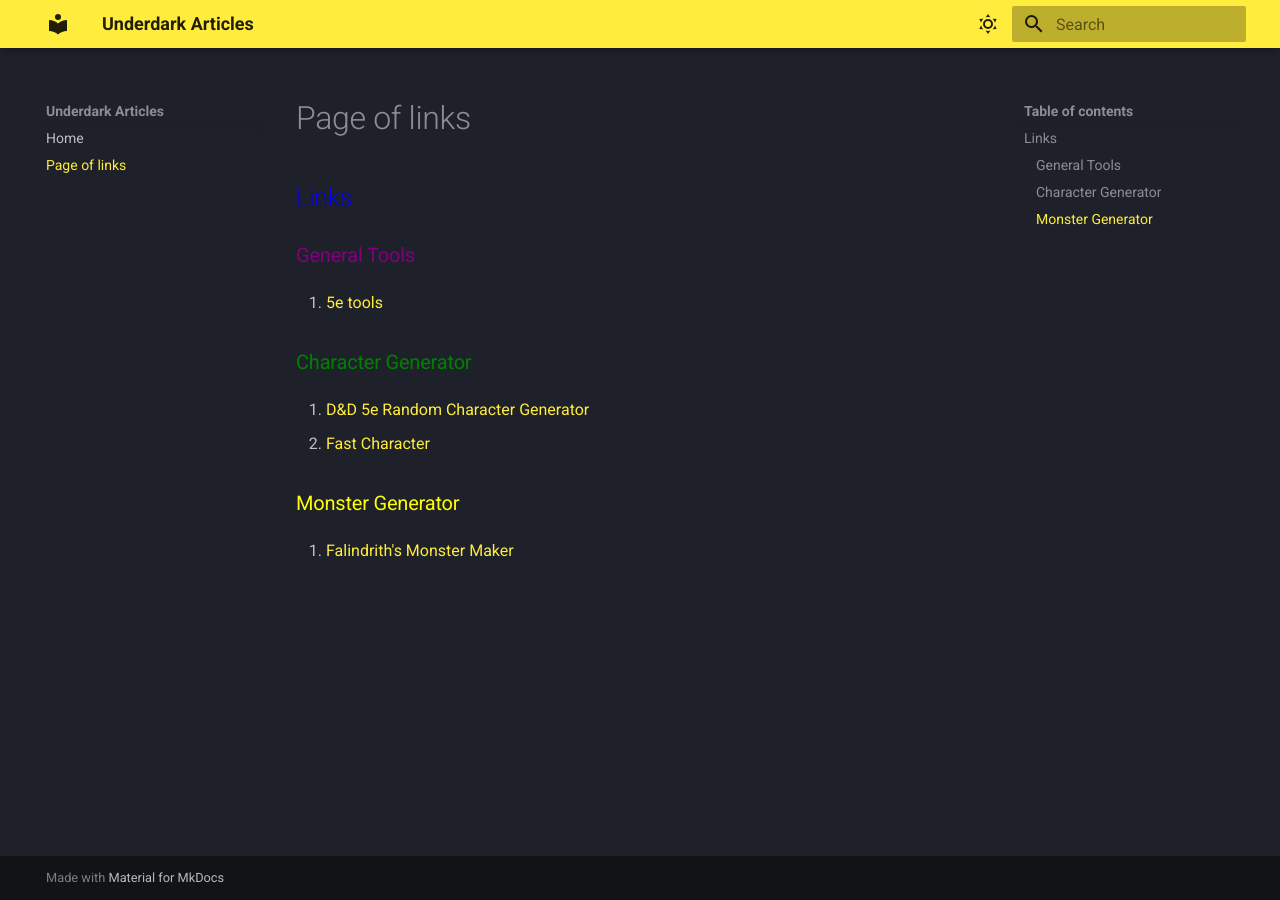
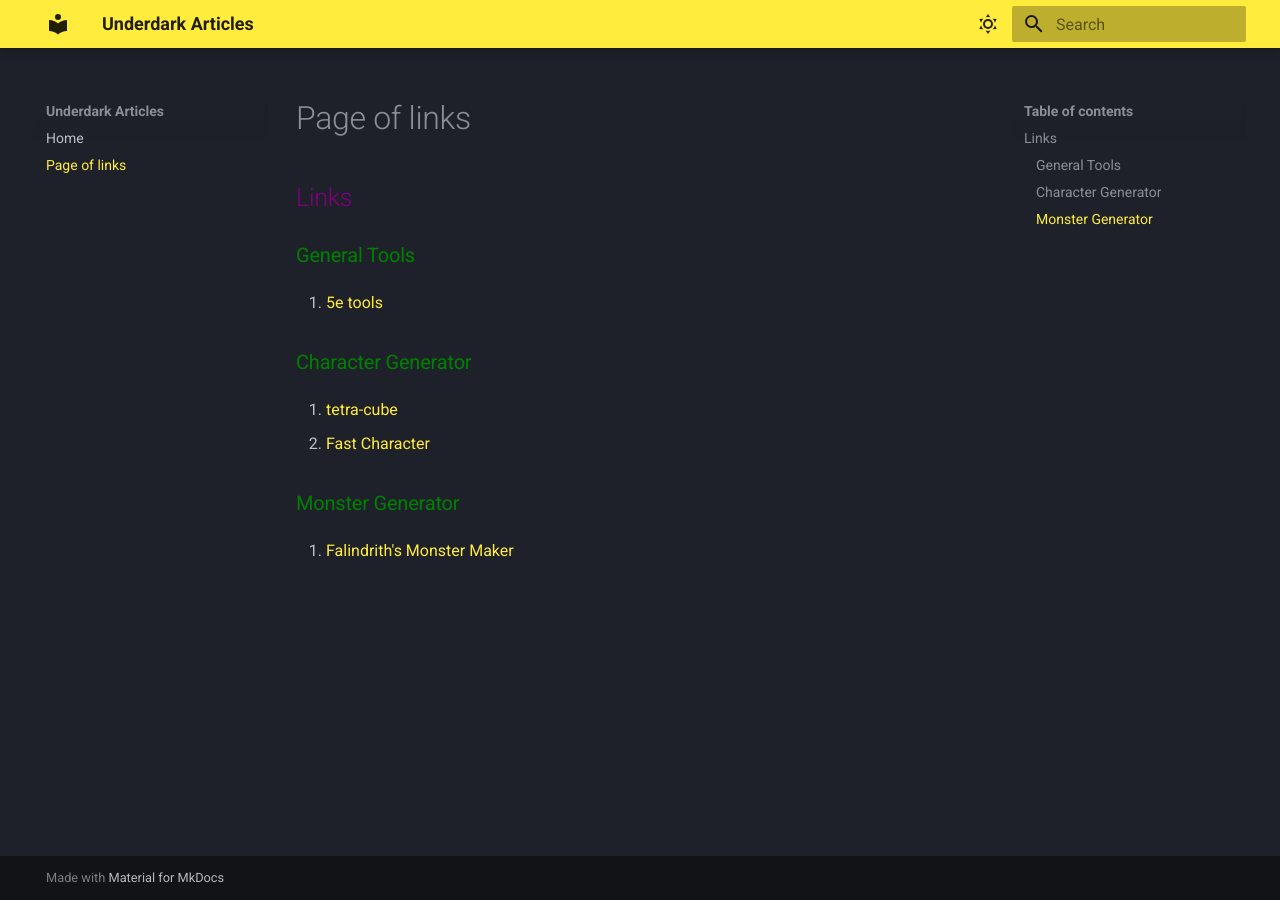
Before and after one commit to underdarkarticles/underdarkarticles.com, an MkDocs documentation site: the page built from docs/links.md, in a window 1280 px wide. Built offline with MkDocs 1.6.1 and Material for MkDocs 9.7.7, drawn with Linux system fonts in a browser that asks for light colours.

```diff
--- a/docs/links.md
+++ b/docs/links.md
@@ -1,13 +1,13 @@
 # Page of links
 
-## <p style="color:blue">Links</p>
+## <p style="color:purple">Links</p>
 
-### <p style="color:purple">General Tools</p>
+### <p style="color:green">General Tools</p>
 1. <a href="https://5e.tools/" target="_blank">5e tools</a>
 
 ### <p style="color:green">Character Generator</p>
-1. [D&D 5e Random Character Generator](https://tetra-cube.com/dnd/dnd-char-gen.html)
-2. [Fast Character](https://fastcharacter.com/)
+1. <a href="https://tetra-cube.com/dnd/dnd-char-gen.html" target="_blank">tetra-cube</a>
+2. <a href="https://fastcharacter.com/" target="_blank">Fast Character</a>
 
-### <p style="color:yellow">Monster Generator</p>
-1. [Falindrith's Monster Maker](https://ebshimizu.github.io/5emm/#/)
+### <p style="color:green">Monster Generator</p>
+1. <a href="https://ebshimizu.github.io/5emm/#/" target="_blank">Falindrith's Monster Maker</a>
```
